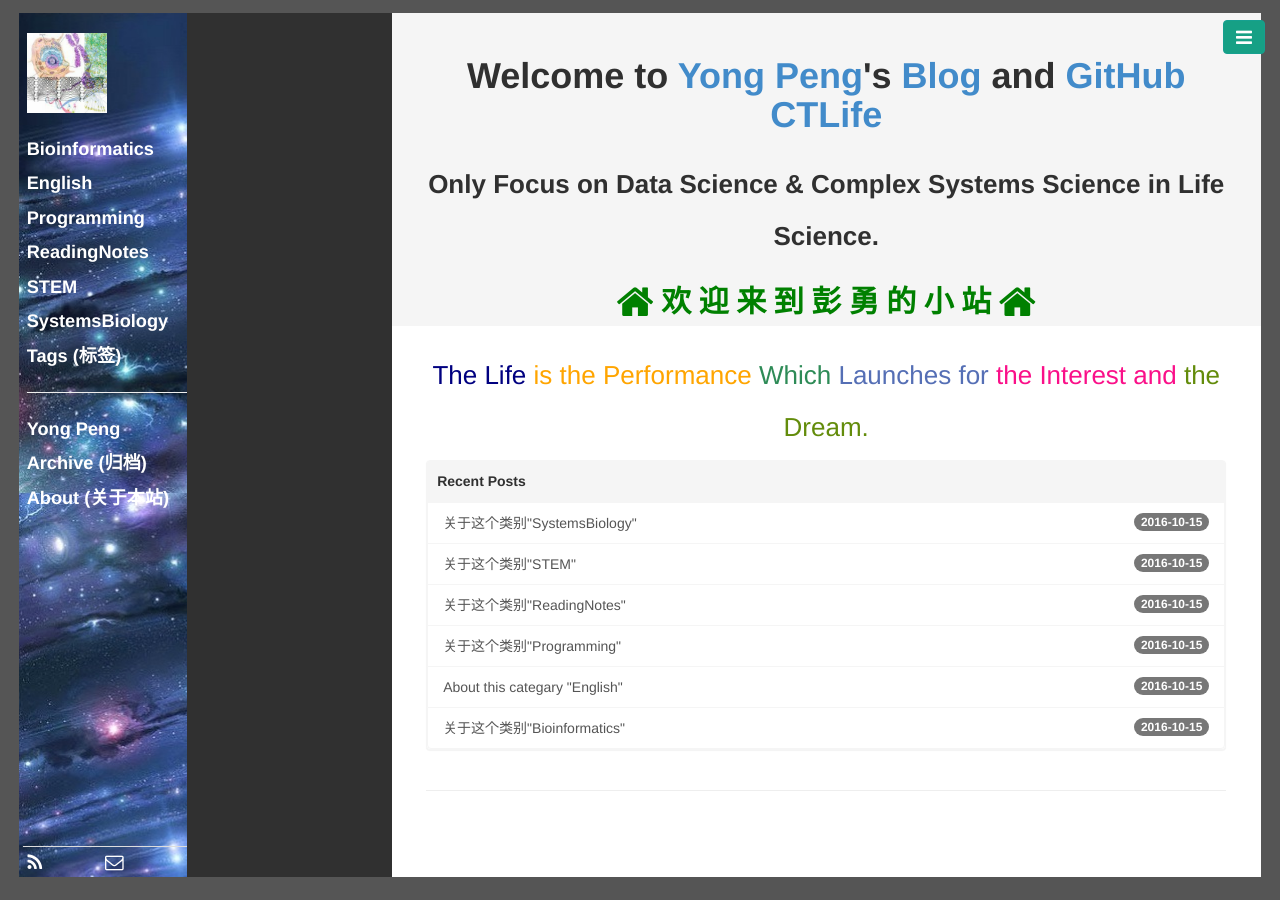
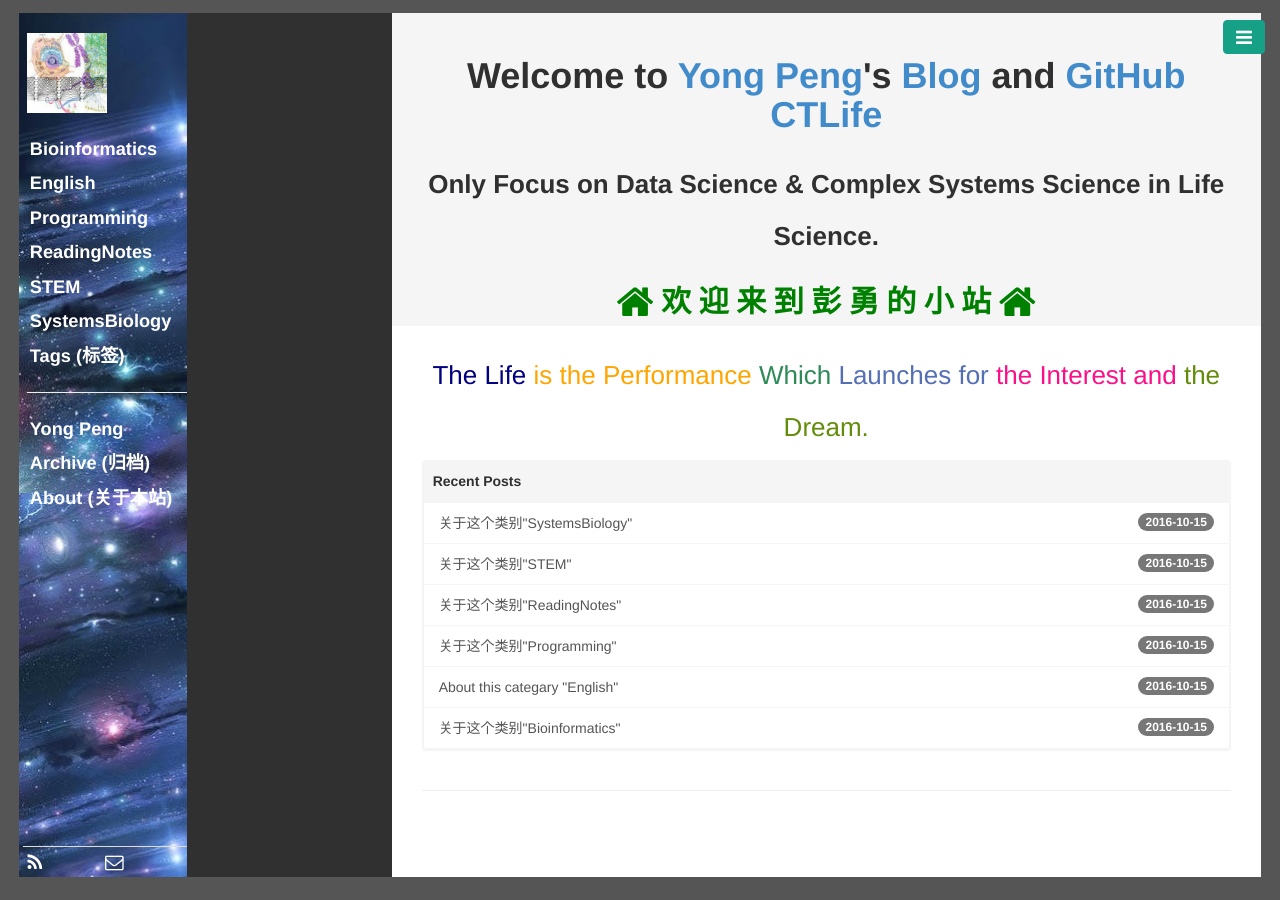
Before and after one commit to CTLife/CTLife.github.io, a Jekyll site: the page built from index.html, in a window 1280 px wide. Built offline with Jekyll 4.4.1, drawn with Linux system fonts in a browser that asks for light colours; Markdown is read by kramdown in place of the engine named in the settings; the list of posts is cut into pages by our own code.

Commit message:
Update base.css

```diff
--- a/public/css/base.css
+++ b/public/css/base.css
@@ -38,7 +38,7 @@ body, html {
   color: #FFFFFF;
   font-weight: bolder;
   font-size: 130%;
-  padding: 2%   0%;
+  padding: 2%;
 }
 
 .aside1> .nav > li > a:hover {
@@ -77,15 +77,15 @@ body, html {
   margin-top: 0px;
 }
 
+
 /* 右侧内容栏 */
 .aside3 {
   height: 100%;
   overflow-y: auto;
   background-color: #fff;
   overflow-x: hidden;
-  width: 70%;
-  padding-left: 5px;
-  padding-right: 5px;
+  padding-left: 0px;
+  padding-right: 0px;
   /*background-image: url(/public/img/bg_lines1.jpg);*/
 }
 .aside3-title {
```
